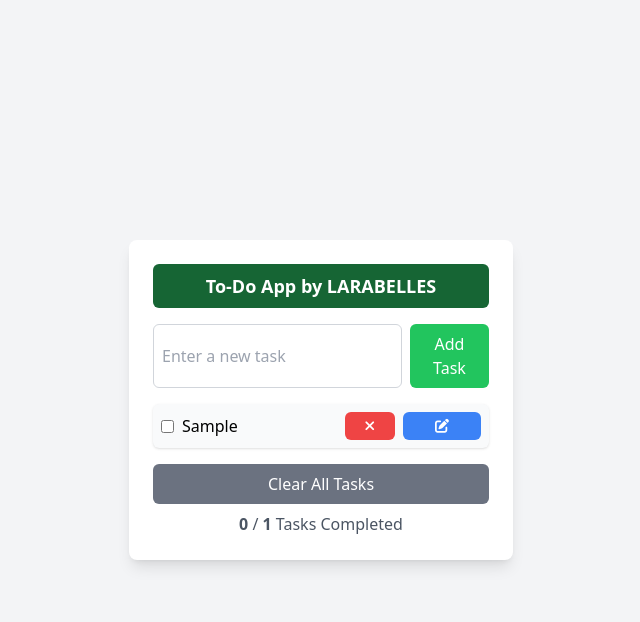
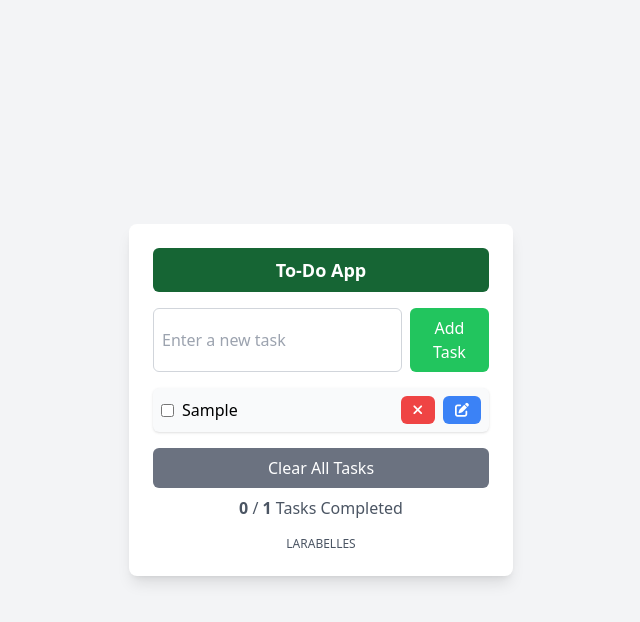
Before and after one commit to ssarzxc/LARABELLES, a plain HTML site: page index.html in a window 1280 px wide. Both pictures are taken after typing "Sample" into the empty fields and a click on the button "Add Task". Shown: the whole page, without its empty margins (319-959 px from the left). Drawn offline with nearby package versions, Linux system fonts and the light colour scheme.

Commit message:
ara edits

```diff
--- a/index.html
+++ b/index.html
@@ -20,7 +20,7 @@
         }
     }">
         <div class="bg-green-800 text-white text-center py-2 rounded-md">
-            <h4 class="text-lg font-semibold">To-Do App by LARABELLES</h4>
+            <h4 class="text-lg font-semibold">To-Do App</h4>
         </div>
 
         <form class="mt-4 flex" x-on:submit.prevent>
@@ -29,7 +29,7 @@
                 class="flex-1 border border-gray-300 p-2 rounded-md focus:outline-none focus:ring focus:ring-blue-300"
                 placeholder="Enter a new task" x-model="newTask">
             <!-- Add Button -->
-            <button class="ml-2 bg-green-500 text-white px-4 py-2 rounded-md hover:bg-yellow-600"
+            <button class="ml-2 bg-green-500 text-white px-4 py-2 rounded-md hover:bg-green-600"
                 x-on:click="if(newTask.trim().length) tasks.push({ text: newTask, done: false }); newTask  =''">
                 Add Task
             </button>
@@ -48,13 +48,13 @@
                         @keyup.enter="task.editing = false" class="border p-1 rounded-md w-full">
 
                     <!-- Delete Button -->
-                    <button class="bg-red-500 text-white px-5 py-1 rounded-md text-sm hover:bg-red-600 me-2"
+                    <button class="bg-red-500 text-white px-3 py-1 rounded-md text-sm hover:bg-red-600 me-2"
                         @click="tasks = tasks.filter((currTask) => currTask != task)">
                         <i class="fa-solid fa-xmark"></i>
                     </button>
 
                     <!-- Edit Button -->
-                    <button class="bg-blue-500 text-white px-8 py-1 rounded-md text-sm hover:text-blue-700"
+                    <button class="bg-blue-500 text-white px-3 py-1 rounded-md text-sm hover:bg-blue-700"
                         @click="task.editing = true">
                         <i class="fa-solid fa-pen-to-square"></i>
                     </button>
@@ -72,6 +72,9 @@
             <span x-text="tasks.filter((task) => task.done).length" class="font-bold"></span> /
             <span x-text="tasks.length" class="font-bold"></span> Tasks Completed
         </div>
+        <div>
+            <p class="text-xs text-gray-600 text-center mt-4">LARABELLES</p>
+        </div>
     </div>
 </body>
 
```
